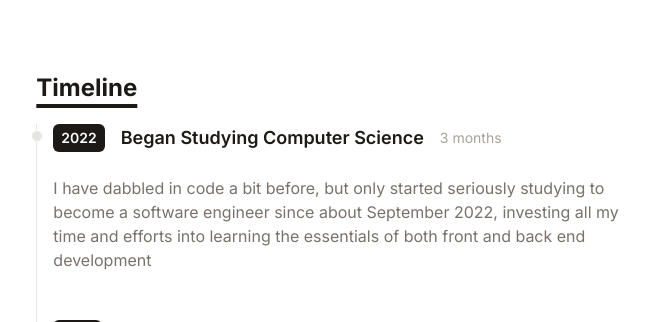
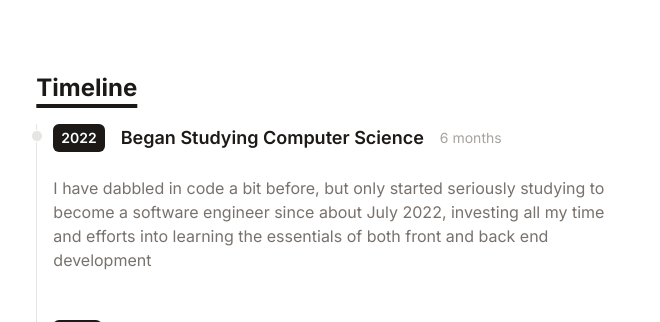
Before and after one commit to EpicIbby101/Developer-Portfolio, a React (Vite) app: page / in a window 1280 px wide. Shown: the part 1500-1822 px from the top of the page, without its empty margins (305-965 px from the left). Built offline with nearby package versions, Linux system fonts and the light colour scheme.

Commit message:
Added to my timeline

```diff
--- a/src/data/timeline.js
+++ b/src/data/timeline.js
@@ -2,9 +2,9 @@ export default [
     {
         year: '2022',
         title: 'Began Studying Computer Science',
-        duration: '3 months',
+        duration: '6 months',
         details:
-            'I have dabbled in code a bit before, but only started seriously studying to become a software engineer since about September 2022, investing all my time and efforts into learning the essentials of both front and back end development',
+            'I have dabbled in code a bit before, but only started seriously studying to become a software engineer since about July 2022, investing all my time and efforts into learning the essentials of both front and back end development',
     },
     {
         year: '2021',
```
